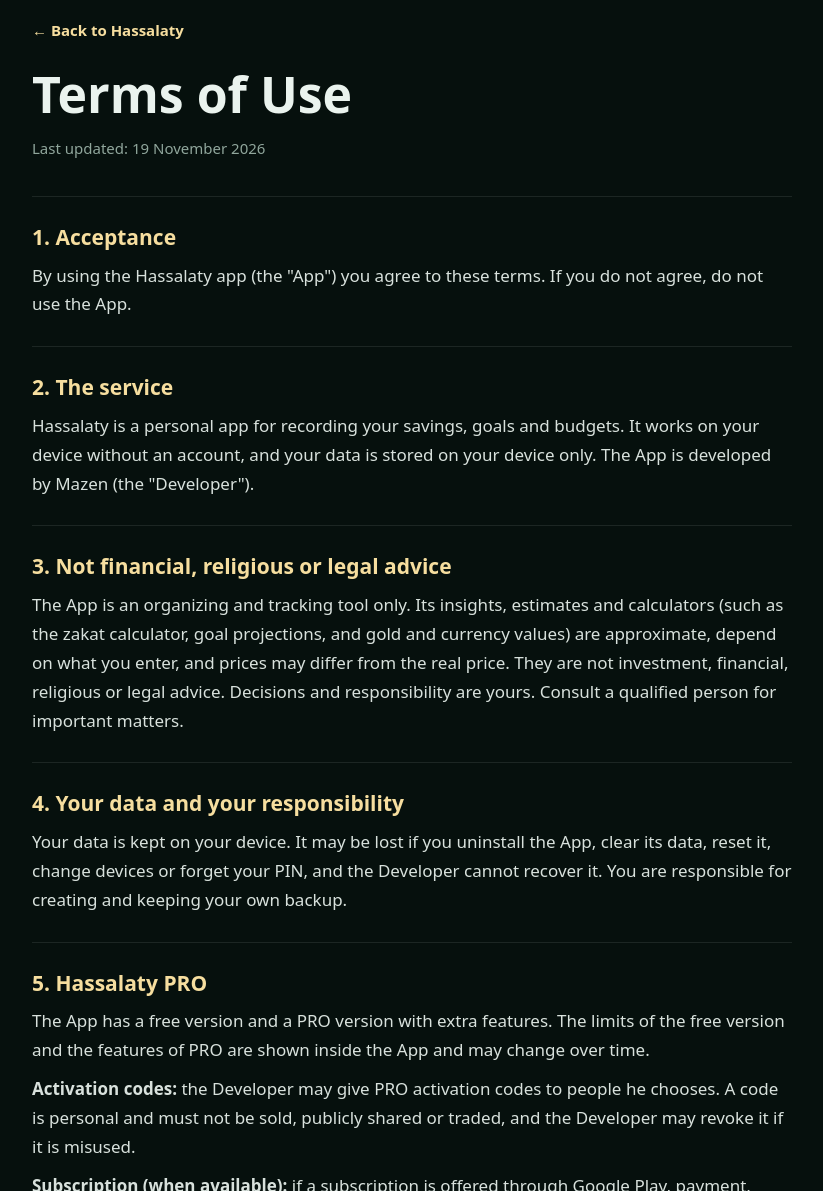
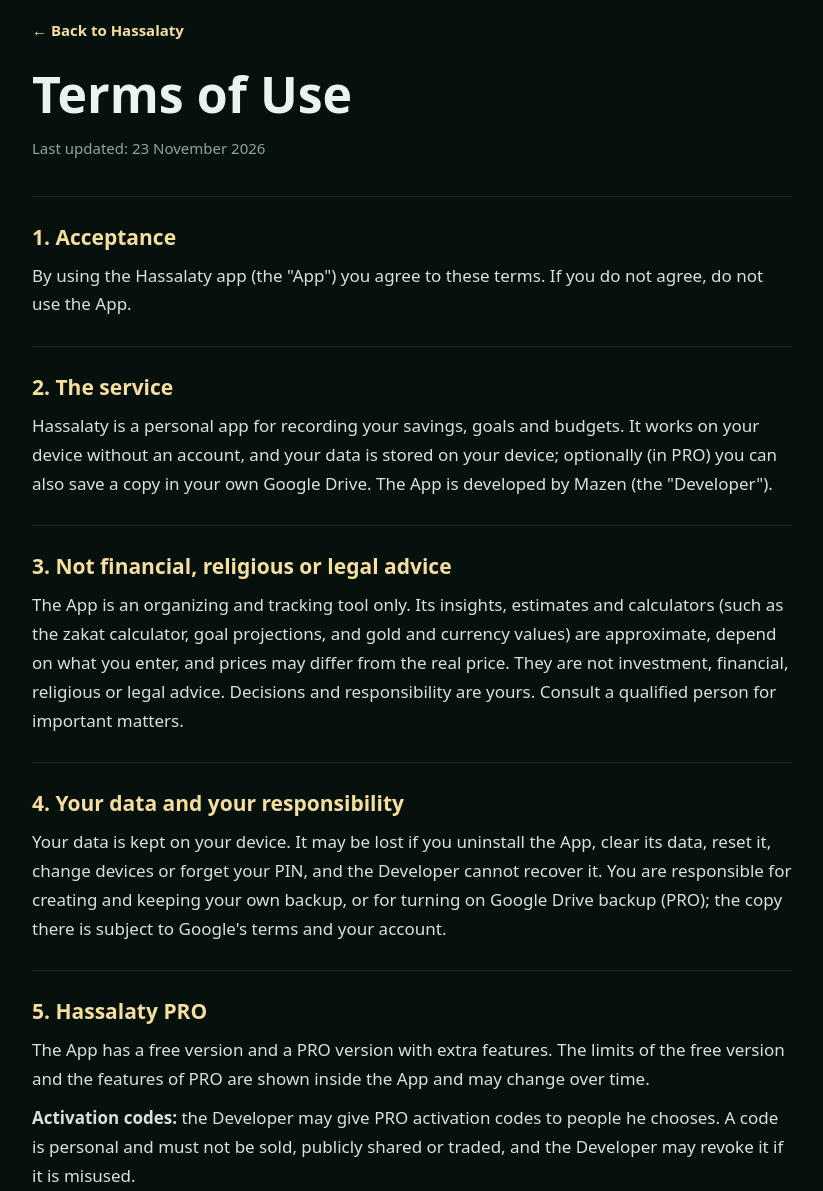
Before and after one commit to mazen405/hassalaty-site, a plain HTML site: page terms.html in a window 1280 px wide. Shown: the part 120-1311 px from the top of the page, without its empty margins (228-1051 px from the left). Drawn offline with Linux system fonts and the light colour scheme.

Commit message:
Update terms.html

```diff
--- a/terms.html
+++ b/terms.html
@@ -80,18 +80,18 @@ html[lang=ar] [data-l=en],html[lang=en] [data-l=ar]{display:none!important}
 <main id="main" class="doc">
 <a class="back" href="index.html"><span data-l="ar">← العودة إلى حصّالتي</span><span data-l="en">← Back to Hassalaty</span></a>
 <h1><span data-l="ar">شروط الاستخدام</span><span data-l="en">Terms of Use</span></h1>
-<p class="upd"><span data-l="ar">آخر تحديث: ١٩ نوفمبر ٢٠٢٦</span><span data-l="en">Last updated: 19 November 2026</span></p>
+<p class="upd"><span data-l="ar">آخر تحديث: ٢٣ نوفمبر ٢٠٢٦</span><span data-l="en">Last updated: 23 November 2026</span></p>
 <div data-l="ar"><section class="sec"><h3>1. القبول</h3>
 <p>باستخدامك تطبيق «حصّالتي» (ويُسمّى «التطبيق») فإنك توافق على هذه الشروط. إن لم توافق عليها فلا تستخدم التطبيق.</p>
 </section>
 <section class="sec"><h3>2. وصف الخدمة</h3>
-<p>«حصّالتي» تطبيق شخصي لتسجيل مدّخراتك وأهدافك وميزانياتك. يعمل على جهازك ومن غير حساب، وتُحفظ بياناتك على جهازك فقط. مطوّر التطبيق هو Mazen («المطوّر»).</p>
+<p>«حصّالتي» تطبيق شخصي لتسجيل مدّخراتك وأهدافك وميزانياتك. يعمل على جهازك ومن غير حساب، وتُحفظ بياناتك على جهازك، ويمكنك اختياريًا (في PRO) حفظ نسخة منها في حسابك على Google Drive. مطوّر التطبيق هو Mazen («المطوّر»).</p>
 </section>
 <section class="sec"><h3>3. ليس نصيحة مالية أو شرعية أو قانونية</h3>
 <p>التطبيق أداة تنظيم وتتبّع فقط. ما يعرضه من تحليلات وتقديرات وحاسبات (مثل حاسبة الزكاة وتقدير موعد بلوغ الهدف وقيمة الذهب والعملات) تقريبي، ويعتمد على ما تُدخله أنت، وقد تختلف الأسعار عن السعر الفعلي. لا يُعدّ ذلك نصيحة استثمارية أو مالية أو شرعية أو قانونية، والقرار والمسؤولية عليك. راجع مختصًّا في الأمور المهمة.</p>
 </section>
 <section class="sec"><h3>4. بياناتك ومسؤوليتك عنها</h3>
-<p>بياناتك محفوظة على جهازك. قد تُفقد عند حذف التطبيق أو مسح بياناته أو إعادة ضبطه أو تغيير الجهاز أو نسيان الرقم السري، ولا يستطيع المطوّر استرجاعها. عليك إنشاء نسخة احتياطية بنفسك من الإعدادات والاحتفاظ بها.</p>
+<p>بياناتك محفوظة على جهازك. قد تُفقد عند حذف التطبيق أو مسح بياناته أو إعادة ضبطه أو تغيير الجهاز أو نسيان الرقم السري، ولا يستطيع المطوّر استرجاعها. عليك إنشاء نسخة احتياطية بنفسك من الإعدادات والاحتفاظ بها، أو تفعيل النسخ على Google Drive (PRO)، وتخضع النسخة هناك لشروط Google ولحسابك.</p>
 </section>
 <section class="sec"><h3>5. حصّالتي PRO</h3>
 <p>للتطبيق نسخة مجانية، ونسخة PRO بمميزات إضافية. حدود النسخة المجانية والمميزات المتاحة في PRO موضّحة داخل التطبيق، وقد تتغيّر مع الوقت.</p>
@@ -122,13 +122,13 @@ html[lang=ar] [data-l=en],html[lang=en] [data-l=ar]{display:none!important}
 <p>By using the Hassalaty app (the "App") you agree to these terms. If you do not agree, do not use the App.</p>
 </section>
 <section class="sec"><h3>2. The service</h3>
-<p>Hassalaty is a personal app for recording your savings, goals and budgets. It works on your device without an account, and your data is stored on your device only. The App is developed by Mazen (the "Developer").</p>
+<p>Hassalaty is a personal app for recording your savings, goals and budgets. It works on your device without an account, and your data is stored on your device; optionally (in PRO) you can also save a copy in your own Google Drive. The App is developed by Mazen (the "Developer").</p>
 </section>
 <section class="sec"><h3>3. Not financial, religious or legal advice</h3>
 <p>The App is an organizing and tracking tool only. Its insights, estimates and calculators (such as the zakat calculator, goal projections, and gold and currency values) are approximate, depend on what you enter, and prices may differ from the real price. They are not investment, financial, religious or legal advice. Decisions and responsibility are yours. Consult a qualified person for important matters.</p>
 </section>
 <section class="sec"><h3>4. Your data and your responsibility</h3>
-<p>Your data is kept on your device. It may be lost if you uninstall the App, clear its data, reset it, change devices or forget your PIN, and the Developer cannot recover it. You are responsible for creating and keeping your own backup.</p>
+<p>Your data is kept on your device. It may be lost if you uninstall the App, clear its data, reset it, change devices or forget your PIN, and the Developer cannot recover it. You are responsible for creating and keeping your own backup, or for turning on Google Drive backup (PRO); the copy there is subject to Google's terms and your account.</p>
 </section>
 <section class="sec"><h3>5. Hassalaty PRO</h3>
 <p>The App has a free version and a PRO version with extra features. The limits of the free version and the features of PRO are shown inside the App and may change over time.</p>
```
